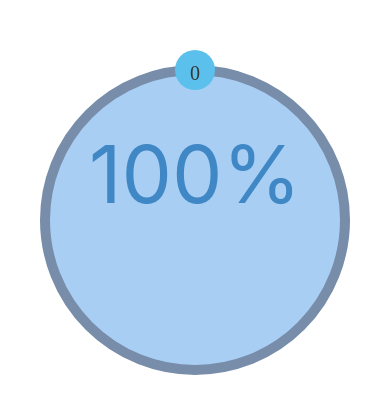
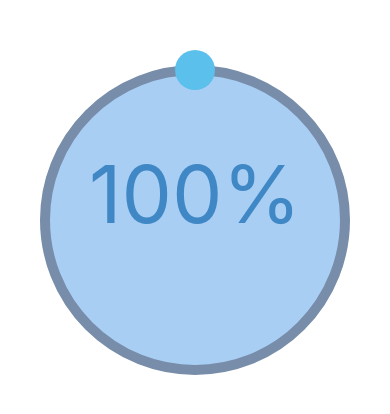
Before and after one commit to kasselTrankos/ats-components, a React Native app: screen / in a window 390 px wide. Shown: the top 414 px of the page. Built offline with nearby package versions, Linux system fonts and the light colour scheme.

Commit message:
feat() center text in dial

```diff
--- a/App.js
+++ b/App.js
@@ -12,8 +12,8 @@ export default function App() {
       dialWidth = {8}
       dialColor="#5BC0EB"
       dialRadius={20}
-      dialTextSize={20}
-      dialTextColor= "#363636"
+      dialTextSize={14}
+      dialTextColor= "#fff"
       maxDial={180}
       radius={150}
       strokeWidth={10}
--- a/src/Slider.js
+++ b/src/Slider.js
@@ -1,6 +1,6 @@
 import React, { Component, useState} from 'react'
-import { PanResponder, View, Dimensions } from 'react-native'
-import Svg, { Path, Circle, G, Text } from 'react-native-svg'
+import { PanResponder, View, Dimensions,Text } from 'react-native'
+import Svg, { Path, Circle, G } from 'react-native-svg'
 
 
 
@@ -93,11 +93,27 @@ const FuncSlider = props => {
             cy={dialRadius}
             fill={dialColor}
             {...panResponder.panHandlers}/>
-          <Text x={dialRadius}
-            y={dialRadius + (dialTextSize / 2)}
-            fontSize={dialTextSize}
-            fill={dialTextColor}
-            textAnchor="middle">{angle}</Text>
+          <View
+
+            style={{
+              left: endCoord.x - dialRadius * 2,
+              top: endCoord.y - dialRadius,
+              width: dialRadius * 4,
+              height: dialRadius * 2,
+              justifyContent: 'center',
+              textAlignVertical: 'center',
+              // backgroundColor: 'lime',
+              // opacity: 0.5,
+            }}>
+                <Text style={{
+                  // backgroundColor: 'red',
+                  textAlign: 'center',
+                  fontSize: dialTextSize,
+                  textAlignVertical:'center',
+                  lineHeight: dialRadius * 2,
+                  color: dialTextColor,
+                  }}>{angle}</Text>
+              </View>
         </G>
       </Svg>);
 };
--- a/src/WaterManager.js
+++ b/src/WaterManager.js
@@ -49,14 +49,19 @@ const WaterManager  = props => {
         <Water volumen={100 - volumen} backgroundColor={waterColor} />
       </View>
       <View>
-      <Text style={{flex: 1, position: 'absolute',
-        justifyContent: 'center',
-        alignItems: 'center',
+      <Text style={{
+        // flex: 1,
+        position: 'absolute',
+        // justifyContent: 'center',
+        // alignItems: 'center',
         fontSize,
-        width,
-        top: height / 4,
+        height: radius,
+        textAlignVertical: 'center',
+        width: '100%',
+        top: radius/2 + dialRadius,
         textAlign: 'center',
-        color: fontColor}}>{`${volumen}%`}</Text>
+        color: fontColor,
+        }}>{`${volumen}%`}</Text>
       </View>
       <View style={{left: -dialRadius, top: 0}}>
         <Slider
```
